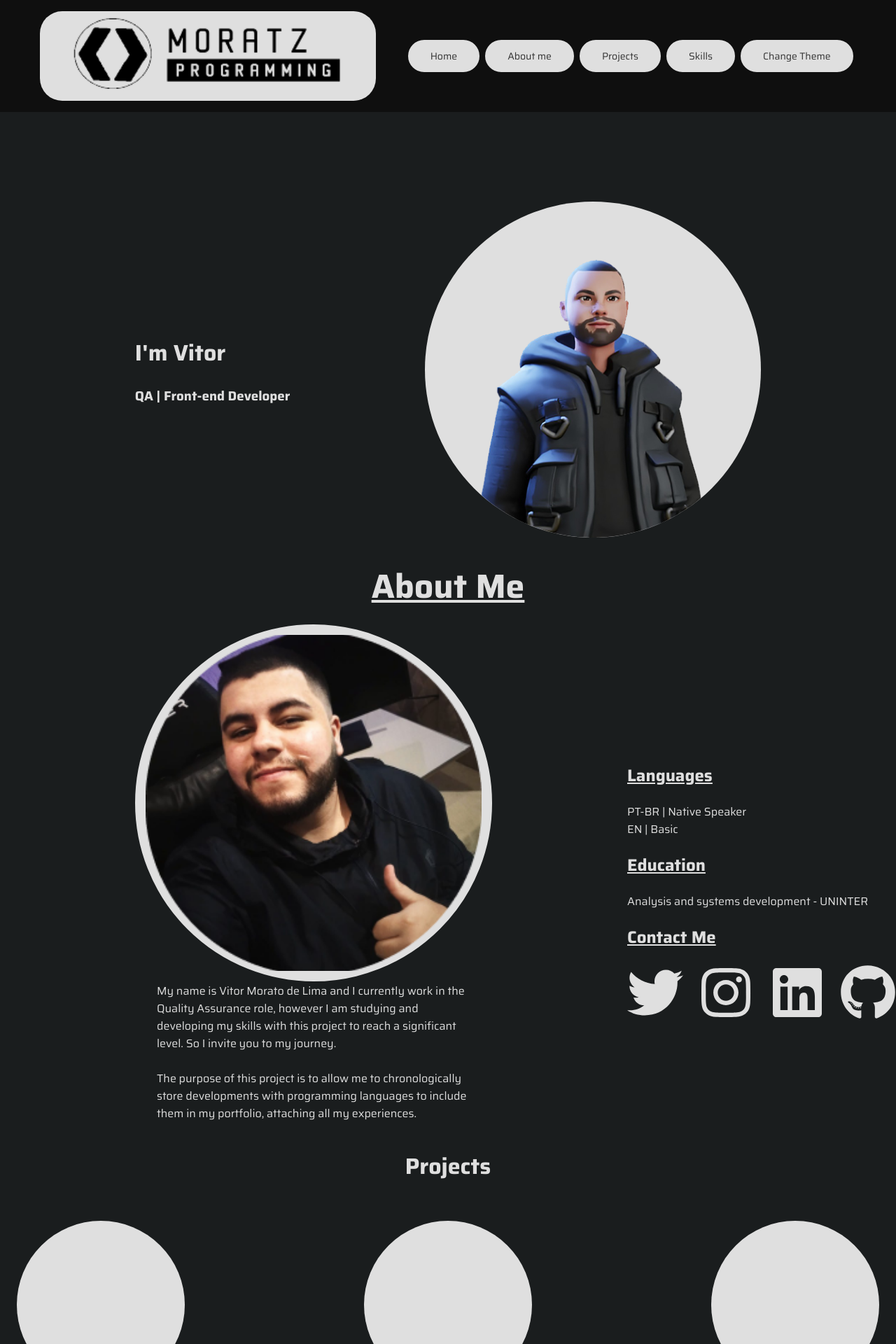
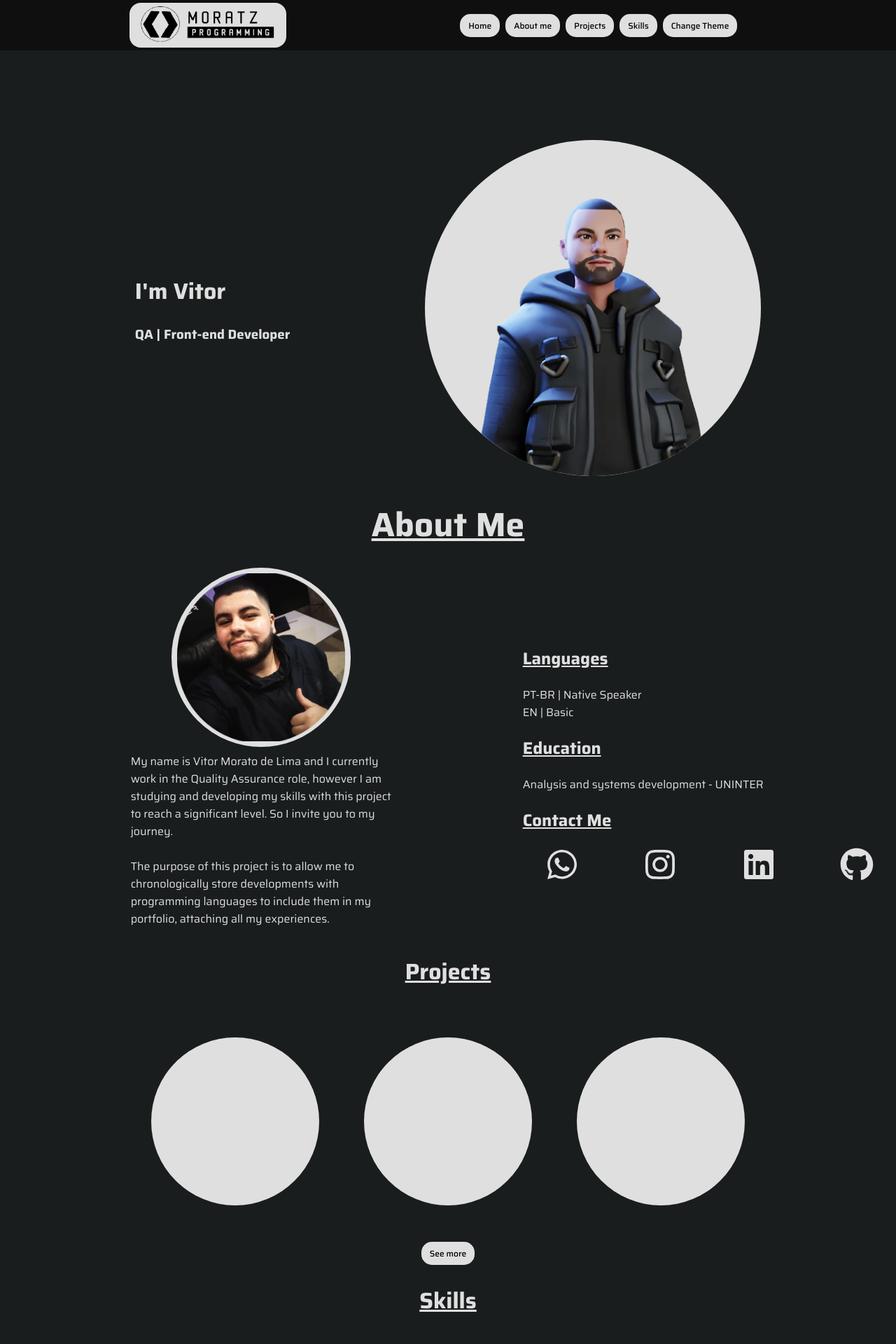
Before and after one commit to vitor-moratz/my-portfolio, a Next.js app: page / in a window 1280 px wide. Shown: the top 1920 px of the page at 70% size. Built offline with nearby package versions, Linux system fonts and the light colour scheme.

Commit message:
Atualization

```diff
--- a/src/pages/index.js
+++ b/src/pages/index.js
@@ -2,7 +2,7 @@ import Head from 'next/head';
 import Image from 'next/image';
 import styles from '@/styles/Home.module.css';
 import Button from '@/components/Button';
-import { FaTwitter, FaInstagram, FaLinkedin, FaGithub } from 'react-icons/fa';
+import { FaTwitter, FaInstagram, FaLinkedin, FaGithub, FaWhatsapp } from 'react-icons/fa';
 
 export default function Home() {
   const icons = {
@@ -14,7 +14,7 @@ export default function Home() {
     JS: '/js.png',
     K6: '/k6.png',
     HTML: '/html5.png',
-    React: '/react.png',
+    React: '/react2.png',
   };
 
   return (
@@ -28,7 +28,7 @@ export default function Home() {
 
       <div className={styles['apresentation-container']}>
         <div className={styles['apresentation-text']}>
-          <h1>{"I'm Vitor"}</h1>
+          <h1 id='home'>{"I'm Vitor"}</h1>
           <h3>QA | Front-end Developer</h3>
         </div>
         <div className={styles['apresentation-image']}>
@@ -37,7 +37,7 @@ export default function Home() {
       </div>
       <div className={styles['about-container']}>
         <u>
-          <h1>About Me</h1>
+          <h1 id='aboutme'>About Me</h1>
         </u>
         <div className={styles['about-details-container']}>
           <div className={styles['about-details']}>
@@ -78,7 +78,7 @@ export default function Home() {
                 <h2>Contact Me</h2>
               </u>
               <div className={styles['contact-logos']}>
-                <FaTwitter />
+                <FaWhatsapp />
                 <FaInstagram />
                 <FaLinkedin />
                 <FaGithub />
@@ -89,7 +89,9 @@ export default function Home() {
       </div>
 
       <div className={styles['projects-container']}>
-        <h1>Projects</h1>
+        <u>
+        <h1 id='projects'>Projects</h1>
+        </u>
         <div className={styles['projects-links']}>
           <div className={styles['projects-icons']} />
           <div className={styles['projects-icons']} />
@@ -100,7 +102,9 @@ export default function Home() {
         </div>
       </div>
       <div className={styles['skills-container']}>
-        <h1>Skills</h1>
+        <u>
+        <h1 id='skills'>Skills</h1>
+        </u>
         <div className={styles['skills-logos']}>
           {Object.keys(icons).map((icon) => (
             <div key={icon} className={styles['skills-icons']}>
--- a/src/styles/Button.module.css
+++ b/src/styles/Button.module.css
@@ -1,12 +1,12 @@
 .button{
-font-weight: 0;
-font-size: 14px;
-color: #333;
+font-weight:500;
+font-size: 12px;
+color: #000000;
 background-color: #dfdfdf;
-padding: 10px 30px;
+padding: 5px 10px;
 border: 2px solid #dfdfdf;
 box-shadow: #000000 0px 0px 0px 0px;
-border-radius: 50px;
+border-radius: 15px;
 transition : 1000ms;
 transform: translateY(0);
 display: flex;
@@ -19,8 +19,8 @@ margin: 0.25rem;
 .button:hover{
 
 transition : 1000ms;
-padding: 10px 50px;
-transform : translateY(-0px);
+padding: 3px 15px;
+transform : translateY(-1px);
 background-color: #fff;
 color: #333333;
 border: solid 2px #dfdfdf;
--- a/src/styles/Footer.module.css
+++ b/src/styles/Footer.module.css
@@ -5,15 +5,15 @@
   display: flex;
   justify-content: space-evenly;
   align-items: center;
-  height: 5rem;
+  height: 2.5rem;
   padding: 1rem;
 }
 
 .footer-logo {
   background-color: #dfdfdf;
-  border-radius: 2rem;
-  width: 30rem;
-  height: 6rem;
+  border-radius: 1rem;
+  width: 14rem;
+  height: 4rem;
 }
 
 .footer-logo {
--- a/src/styles/Header.module.css
+++ b/src/styles/Header.module.css
@@ -4,18 +4,19 @@
     align-items: center;
     background-color: #0f0f0f;
     padding: 1rem;
-    height: 8rem;
+    height: 2.5rem;
 }
 
 .header-logo {
     background-color: #dfdfdf;
-    border-radius: 2rem;
-    width: 30rem;
-    height: 8rem;
+    border-radius: 1rem;
+    width: 14rem;
+    height: 4rem;
 }
 
 .header-logo {
     position: relative;
+    right: 3%;
 }
 
 .header-logo img {
--- a/src/styles/Home.module.css
+++ b/src/styles/Home.module.css
@@ -42,12 +42,12 @@
 }
 
 .about-foto {
-  width: 30rem;
-  height: 30rem;
+  width: 15rem;
+  height: 15rem;
   background-color: #dfdfdf;
   border-radius: 100%;
   position: relative;
-  outline: 15px solid #dfdfdf;
+  outline: 8px solid #dfdfdf;
 }
 
 .about-foto img {
@@ -62,7 +62,7 @@
 }
 
 .about-skills {
-  width: 30%;
+  width: 50%;
 }
 
 .language-skills {
@@ -82,7 +82,7 @@
   height: 15rem;
   background-color: #dfdfdf;
   border-radius: 100%;
-  margin: 2rem 8rem;
+  margin: 3rem 2rem;
 }
 
 .projects-links {
@@ -107,14 +107,14 @@
 
 .skills-icons {
   margin: 1rem;
-  width: 8rem;
+  width: 9rem;
   height: 8rem;
   position: relative;
 }
 
 .skills-icons {
   background-color: #dfdfdf;
-  border-radius: 1rem;
+  border-radius: 4rem;
   display: flex;
   justify-content: center;
   align-items: center;
@@ -134,6 +134,6 @@
   justify-content: space-between;
 }
 .contact-logos > svg {
-  width: 5rem;
-  height: 5rem;
+  width: 7rem;
+  height: 3rem;
 }
```
